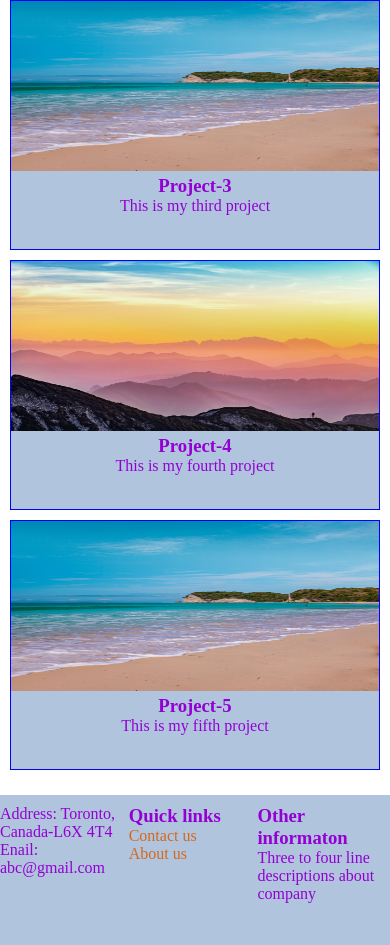
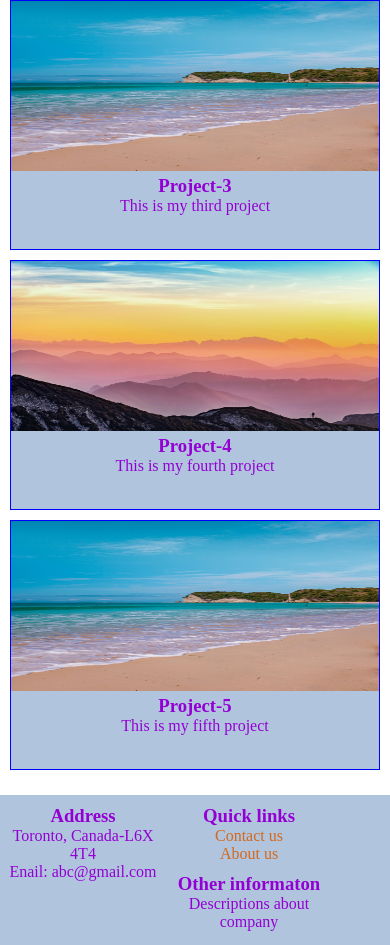
Before and after one commit to wizcode2100/Assignment03, a plain HTML site: page index.html in a window 390 px wide. Shown: the part 685-1630 px from the top of the page. Drawn offline with Linux system fonts and the light colour scheme.

Commit message:
complete

```diff
--- a/index.html
+++ b/index.html
@@ -63,7 +63,8 @@
     <section class="footer">
 
         <div class="footer-item">
-            <p>Address: Toronto, Canada-L6X 4T4</p>
+            <h3>Address</h3>
+            <p>Toronto, Canada-L6X 4T4</p>
             <p>Enail: abc@gmail.com</p>
         </div>
 
@@ -75,7 +76,7 @@
 
         <div class="footer-item">
             <h3>Other informaton</h3>
-            <p>Three to four line descriptions about company</p>
+            <p>Descriptions about company</p>
         </div>
     </section>
 
--- a/style.css
+++ b/style.css
@@ -49,6 +49,7 @@
 
     margin-top: 15px;
     height: 150px;
+    text-align: center;
     background-color: lightsteelblue;
     color:darkviolet;
 }
@@ -587,3 +588,20 @@
    }
 
 }
+
+@media screen and (max-width: 502px){
+
+    .footer-item{
+
+        width: 167px;
+    }
+}
+
+
+@media screen and (max-width: 500px){
+
+    .footer-item{
+
+        width: 166px;
+    }
+}
```
